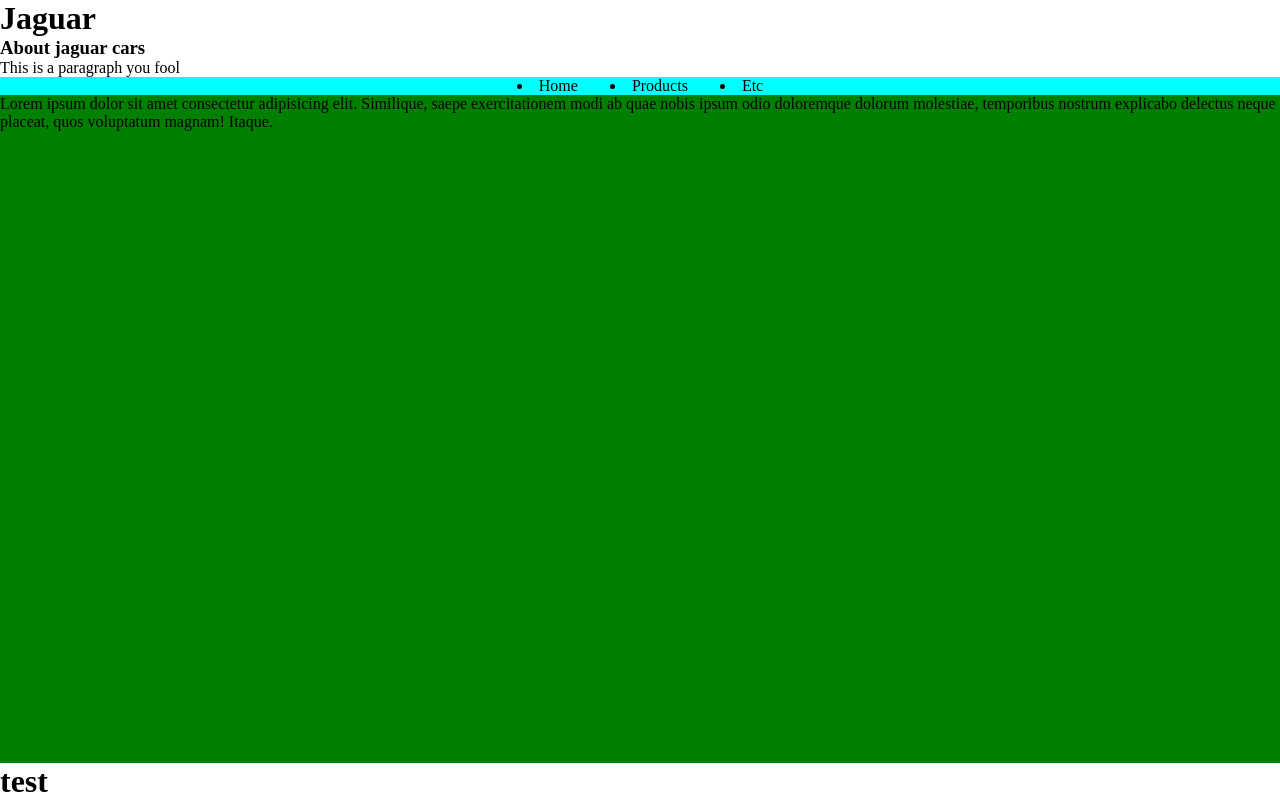
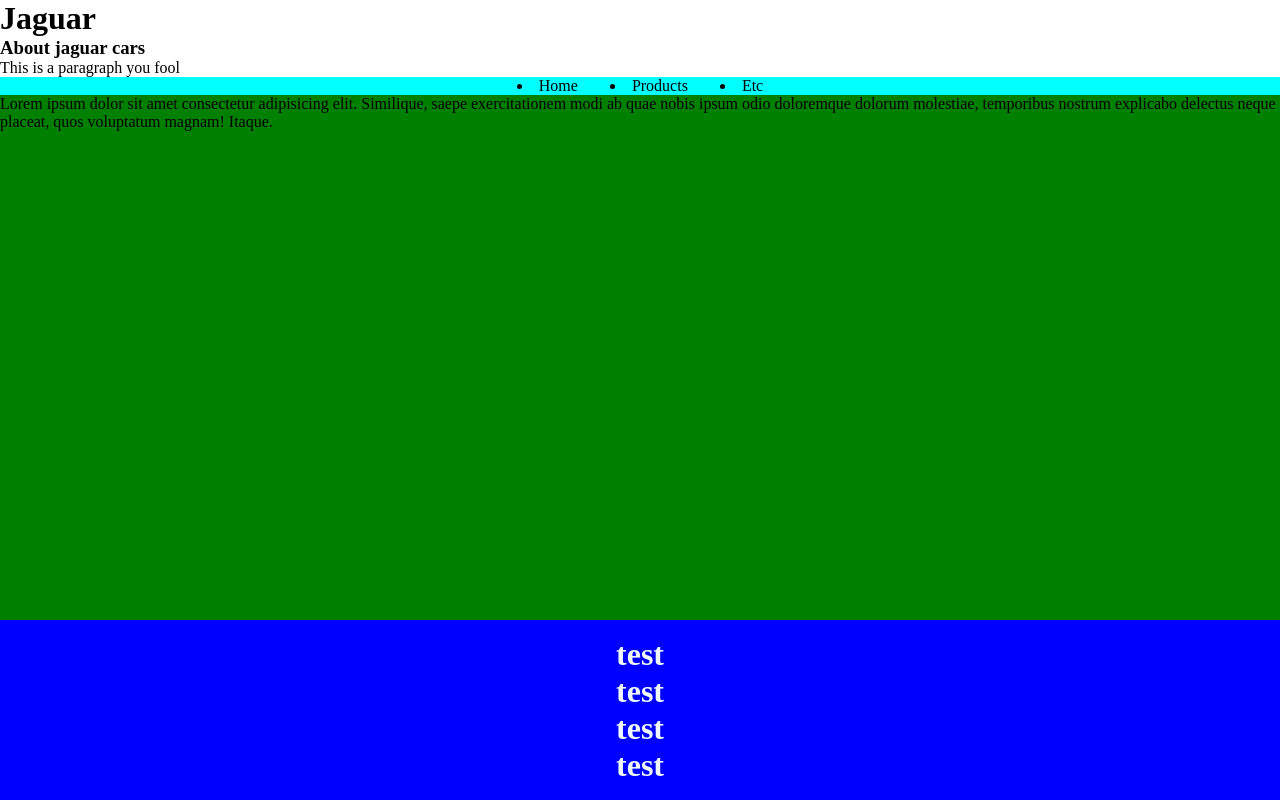
Before and after one commit to sbraende/test-repo, a plain HTML site: page index.html in a window 1280 px wide. Drawn offline with Linux system fonts and the light colour scheme.

Commit message:
added footer

```diff
--- a/index.html
+++ b/index.html
@@ -22,6 +22,9 @@
     </main>
     <footer>
         <h1>test</h1>
+        <h1>test</h1>
+        <h1>test</h1>
+        <h1>test</h1>
     </footer>
 </body>
 </html>
--- a/style.css
+++ b/style.css
@@ -23,3 +23,10 @@ main {
     height: 50px;
     flex-grow: 1;
 }
+
+footer {
+    padding: 1rem;
+    background-color: blue;
+    color: aliceblue;
+    text-align: center;
+}
```
